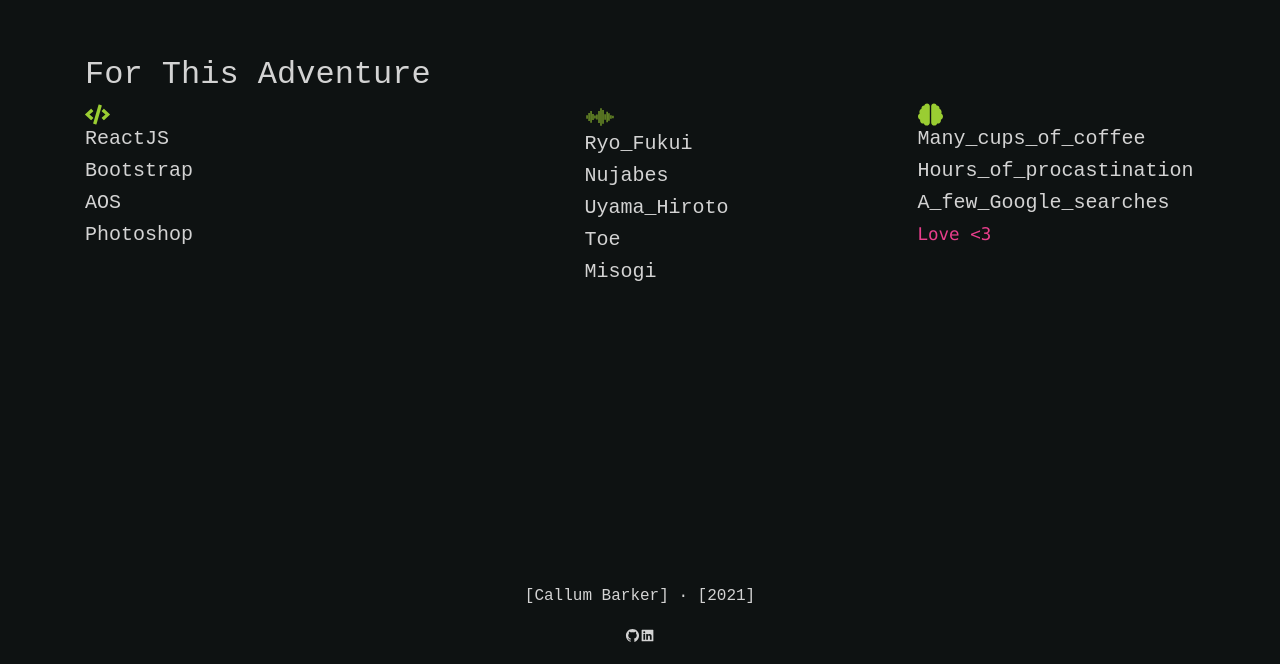
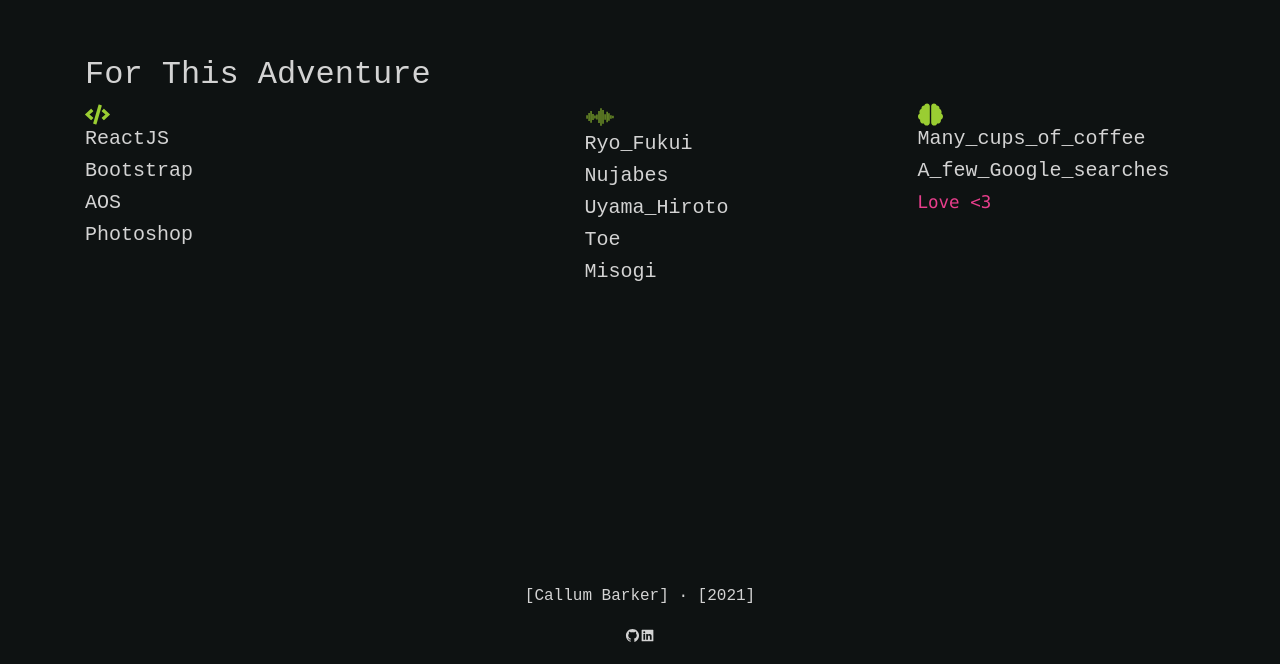
Before and after one commit to cbarkr/portfolio, a React (Create React App) app: page / in a window 1280 px wide. Shown: the part 2722-3386 px from the top of the page. Built offline with nearby package versions, Linux system fonts and the light colour scheme.

Commit message:
change to home

```diff
--- a/src/Components/Home.jsx
+++ b/src/Components/Home.jsx
@@ -89,7 +89,6 @@ class Home extends React.Component{
                             <div className="mental">
                                 <FaBrain title="Mental" size={25} style={{color: 'yellowgreen'}} />
                                 <h5>Many_cups_of_coffee</h5>
-                                <h5>Hours_of_procastination</h5>
                                 <h5>A_few_Google_searches</h5>
                                 <h5>
                                     <code>Love {`<3`}</code>
```
